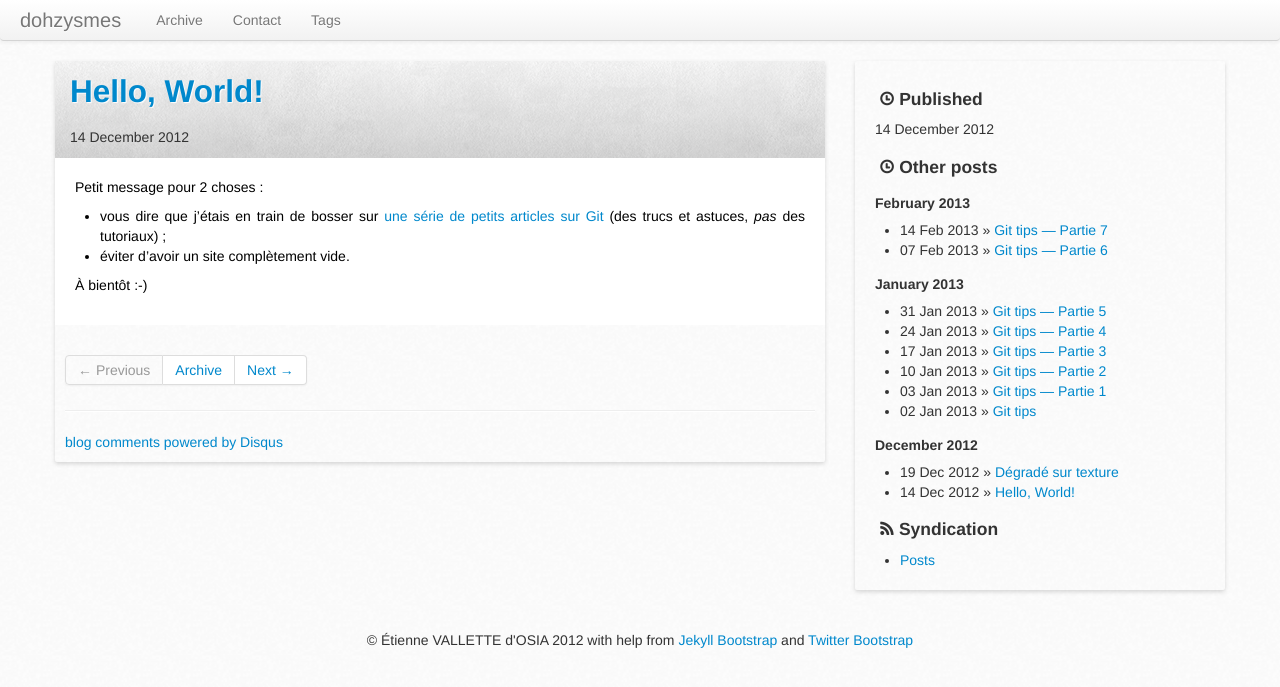
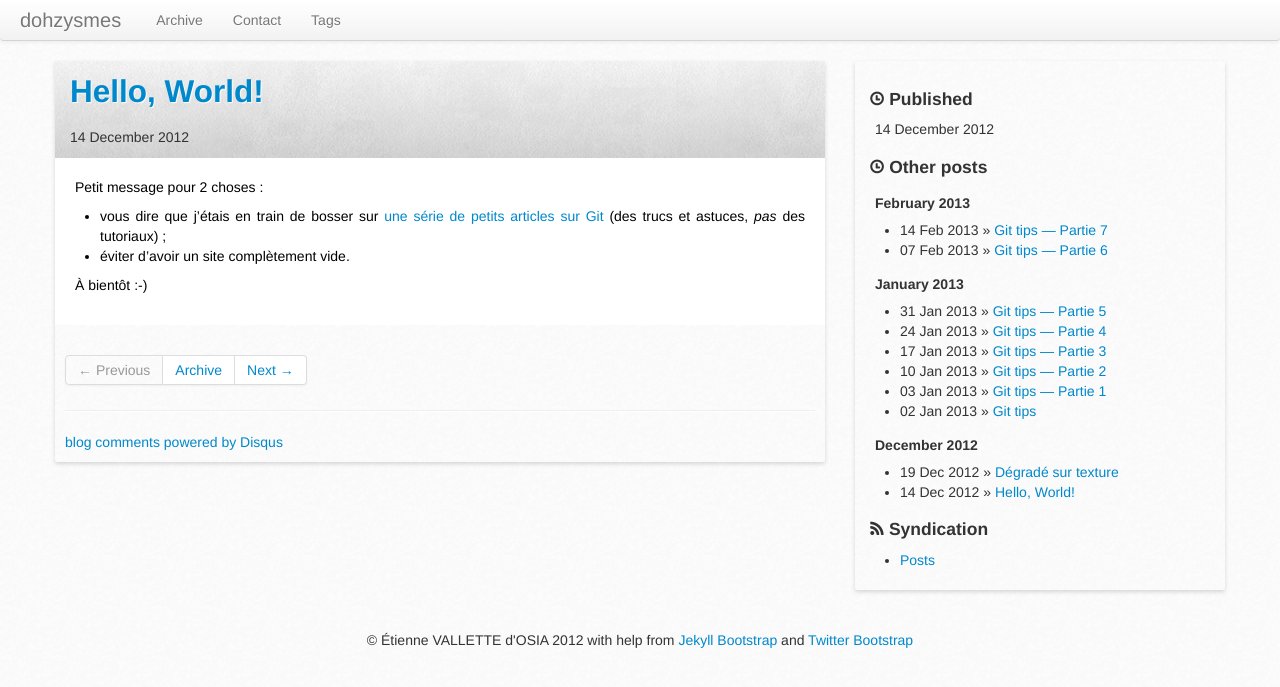
Before and after one commit to dohzya/dohzya.com, a Jekyll site: the page built from _posts/2012-12-14-hello-world.md, in a window 1280 px wide. Shown: the top 687 px of the page. Built offline with Jekyll 4.4.1, drawn with Linux system fonts in a browser that asks for light colours; comment, search, counter and statistics services are not loaded.

Commit message:
style: Improve visual separation of sidebar titles

```diff
--- a/assets/css/style.css
+++ b/assets/css/style.css
@@ -136,14 +136,9 @@ body {
           box-sizing: border-box;
 }
 
-/*.sidebar h4 {
-  background: #F0F0F0;
-  padding: 2px 5px;
-  -webkit-border-radius: 2px;
-     -moz-border-radius: 2px;
-       -o-border-radius: 2px;
-          border-radius: 2px;
-}*/
+.sidebar h4 {
+  margin-left: -10px;
+}
 
 h4 [class^="icon-"],
 h4 [class*=" icon-"] {
```
